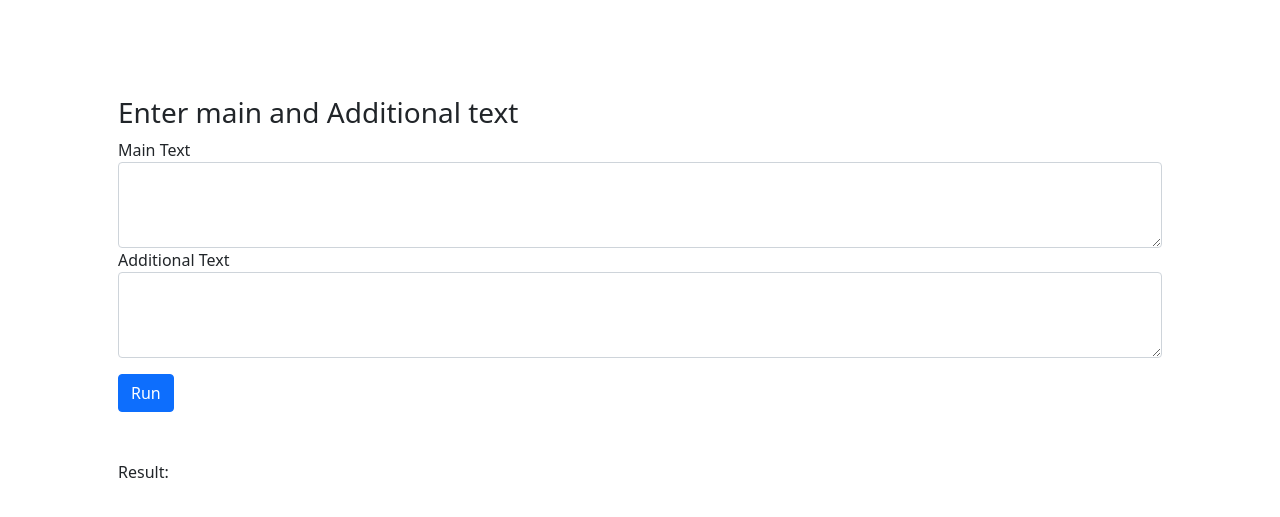
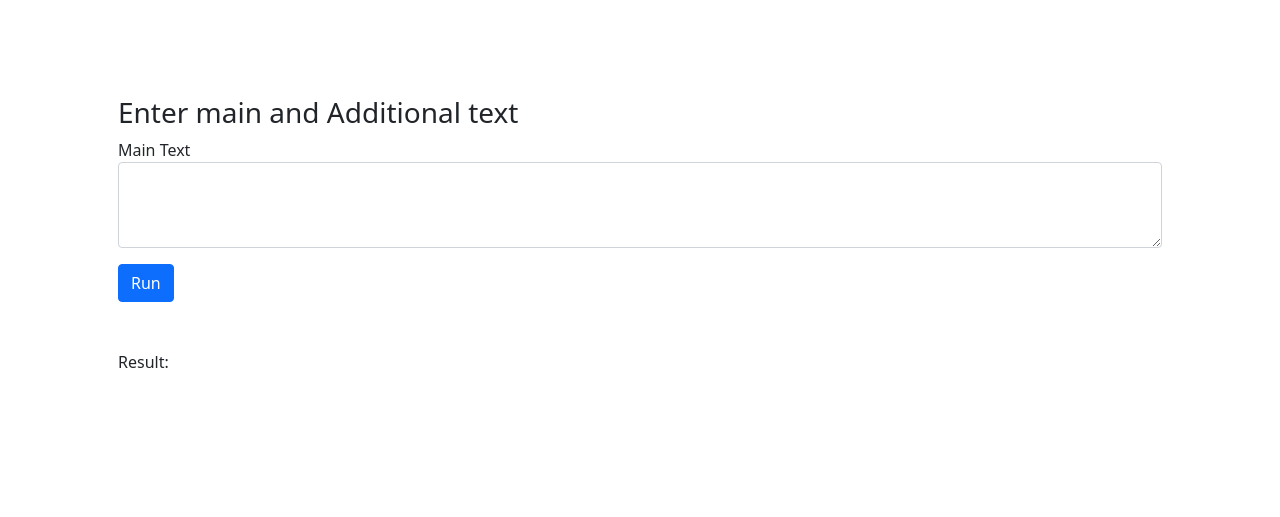
Before and after one commit to mbanil/data_science_challenge, a Flask app: page / in a window 1280 px wide. Shown: the top 517 px of the page. Run offline with Flask 2, Linux system fonts and the light colour scheme.

Commit message:
index page

```diff
--- a/src/index.html
+++ /dev/null
@@ -1 +0,0 @@
-TEST
--- a/src/templates/index.html
+++ b/src/templates/index.html
@@ -29,10 +29,6 @@
                         <label for="main_text">Main Text</label>
                         <textarea class="form-control" id="main_text" rows="3"></textarea>
                     </div>
-                    <div class="form-group">
-                        <label for="add_text">Additional Text</label>
-                        <textarea class="form-control" id="add_text" rows="3"></textarea>
-                    </div>
                 </form>
                 <button class="button btn btn-primary " id="start">Run</button>
                 <br>
@@ -47,17 +43,16 @@
                     let button = document.getElementById("start")
 
                     button.addEventListener('click', () => {
-                        if (document.getElementById("main_text").value.length < 1 && document.getElementById("add_text").value.length < 1) {
+                        if (document.getElementById("main_text").value.length < 1) {
                             alert('Values cannot be empty')
                             return ''
                         }
                         var postData = {
-                            main_text: document.getElementById("main_text").value,
-                            add_text: document.getElementById("add_text").value
+                            data: document.getElementById("main_text").value
                         };
                         $.ajax({
                             type: "get",
-                            url: "./predict-product",
+                            url: "./predict-fraud",
                             data: postData,
                             success: function (responseData, textStatus, jqXHR) {
                                 document.getElementById('result').innerText = "Result: " + responseData['product-group']
```
